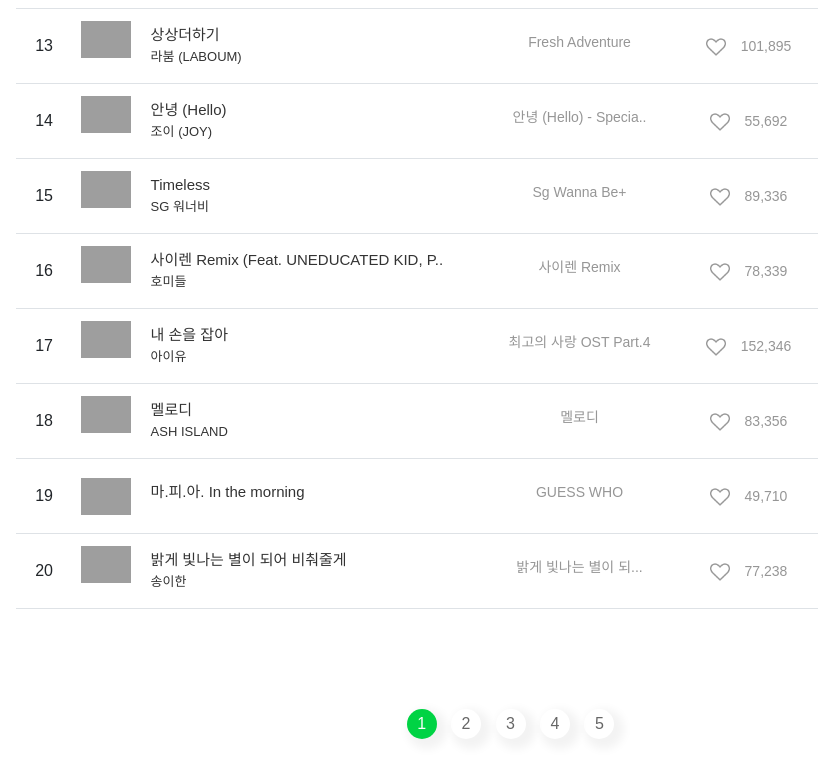
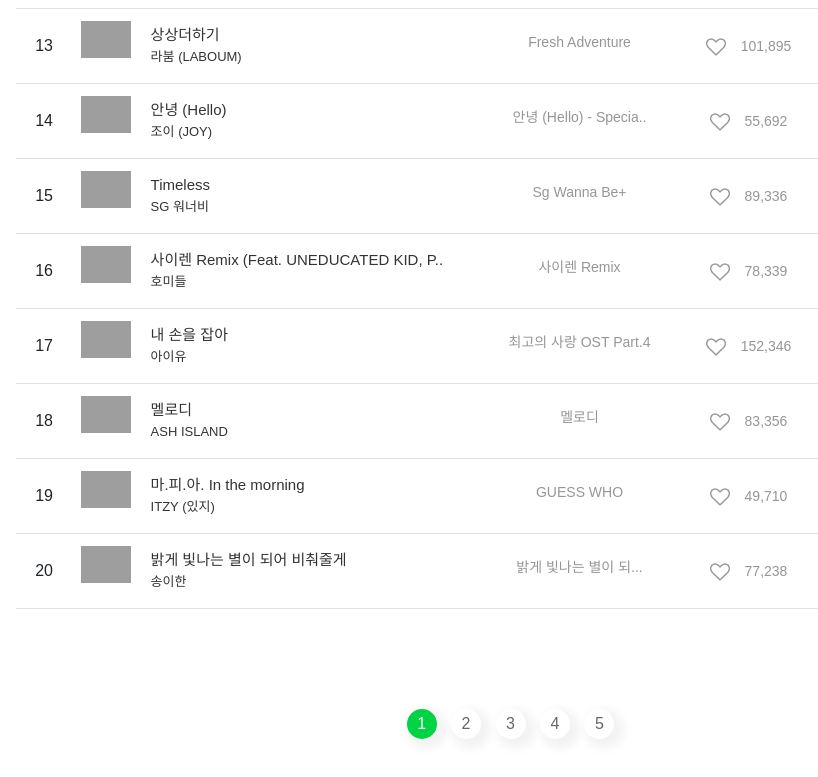
Before and after one commit to LEEEG0/MelonReDesign, a plain HTML site: page 멜론차트.html in a window 1280 px wide. Shown: the part 1378-2155 px from the top of the page, without its empty margins (462-1280 px from the left). Drawn offline with nearby package versions, Linux system fonts and the light colour scheme; grey boxes are pictures that could not be loaded.

Commit message:
Update 멜론차트.html

```diff
--- a/멜론차트.html
+++ b/멜론차트.html
@@ -556,7 +556,7 @@
 
 							<tr> <td>19</td>
 							<td><a href=""><img src=https://image.bugsm.co.kr/album/images/1000/203941/20394135.jpg width="50" ></a>
-								<div class="name"><a href=""><h1>마.피.아. In the morning</h1></a> <br><a href=""><h2>
+								<div class="name"><a href=""><h1>마.피.아. In the morning</h1></a> <br><a href=""><h2>ITZY (있지)</h2>
 								<td><a href=""><h3>	GUESS WHO</h3></a></td>
 								<td><a href="#" class="heart"><img src=free-icon-heart-shape-outline-25424.png class="icon" alt=""><h4>49,710</h4></a></td>
 								<td><a href=""><img src=play-button.png class="icon" alt=""></td></a>
```
